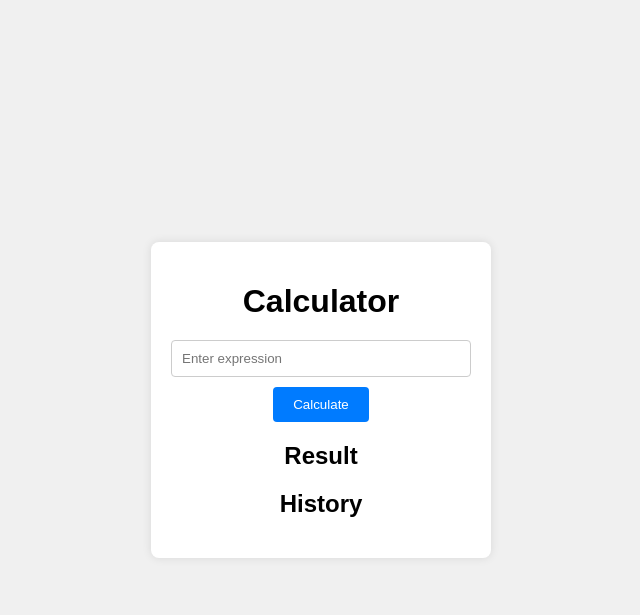
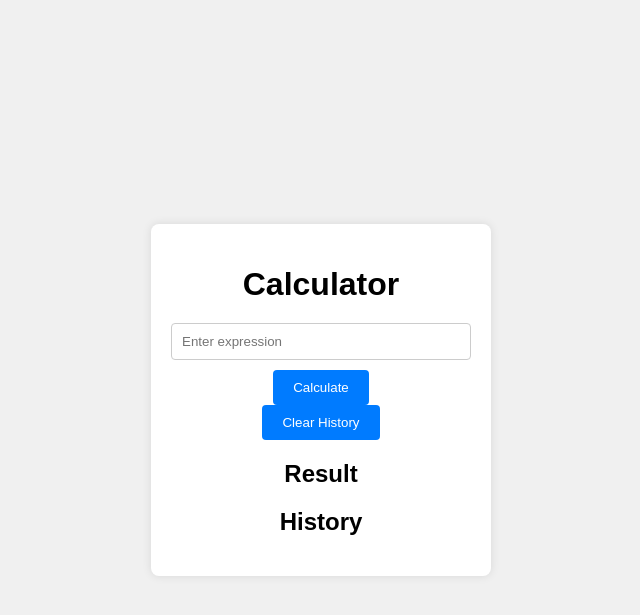
Before and after one commit to bgbisdbg/Calculator, a Django app: page / in a window 1280 px wide. Shown: the top 615 px of the page, without its empty margins (319-959 px from the left). Run offline with Django 5.2, Linux system fonts and the light colour scheme.

Commit message:
Bug fixes 09/03/2024

```diff
--- a/server/calculator/config_calculator.py
+++ b/server/calculator/config_calculator.py
@@ -8,7 +8,7 @@ class ExpressionCalculation:
     def split_expression(self, expression):  # Функция для разделения строки
         expression = expression.replace(' ', '')
         # С помощью регулярного выражения разбиваем строку по операторам.
-        tokens = re.findall(r'\d+|\+|\-|\*|\/|\^|\(|\)', expression)
+        tokens = re.findall(r'\d+\.\d+|\d+|\+|\-|\*|\/|\^|\(|\)', expression)
         new_tokens = []
         for i in range(len(tokens)):  # Цикл для определения неявного умножения
             if tokens[i] == '(' and i > 0 and (tokens[i - 1].isdigit() or tokens[i - 1] == ')'):
@@ -34,7 +34,7 @@ class ExpressionCalculation:
 
         i = 0
         while i < len(tokens):
-            if tokens[i].isdigit():  # Если текущий токен — число, добавляем его в стек чисел
+            if tokens[i].replace('.', '', 1).isdigit():  # Если текущий токен — число, добавляем его в стек чисел
                 numbers.append(float(tokens[i]))
             elif tokens[i] == '(':  # Если текущий токен — открывающая скобка, добавляем её в стек операторов
                 operators.append(tokens[i])
@@ -82,6 +82,6 @@ class ExpressionCalculation:
             tokens = self.split_expression(expression)
             self.validate_expression(tokens)
             result = self.conversion_tokens(tokens)
-            return result
+            return round(result, 10) # Использование функции round позволяет выводить числа с плавающей точкой
         except Exception as e:
             return str(e)
--- a/server/calculator/templates/calculator/index.html
+++ b/server/calculator/templates/calculator/index.html
@@ -16,12 +16,16 @@
             <input type="text" name="expression" placeholder="Enter expression" required autocomplete="off">
             <button type="submit">Calculate</button>
         </form>
+        <form method="post" action="{% url 'clear_history' %}">
+            {% csrf_token %}
+            <button type="submit">Clear History</button>
+        </form>
         {% if error %}
             <div class="error">{{ error }}</div>
         {% endif %}
         <h2>Result</h2>
         <div class="result">
-            {% if result %}
+            {% if result is not None %}
                 <p>{{ result }}</p>
             {% endif %}
         </div>
--- a/server/calculator/urls.py
+++ b/server/calculator/urls.py
@@ -4,4 +4,5 @@ from . import views
 urlpatterns = [
     path('', views.index, name='index'),
     path('calculate/', views.calculate, name='calculate'),
+    path('clear_history/', views.clear_history, name='clear_history'),
 ]
--- a/server/calculator/views.py
+++ b/server/calculator/views.py
@@ -2,6 +2,7 @@ from django.shortcuts import render, redirect
 from calculator.config_calculator import ExpressionCalculation
 
 calculation = ExpressionCalculation()
+
 
 def index(request):
     history = request.session.get('history', [])
@@ -23,3 +24,10 @@ def calculate(request):
             history = request.session.get('history', [])
             return render(request, 'calculator/index.html', {'error': str(e), 'history': history})
     return redirect('index')
+
+
+def clear_history(request):
+    if request.method == 'POST':
+        request.session['history'] = []
+        request.session['result'] = None
+    return redirect('index')
```
